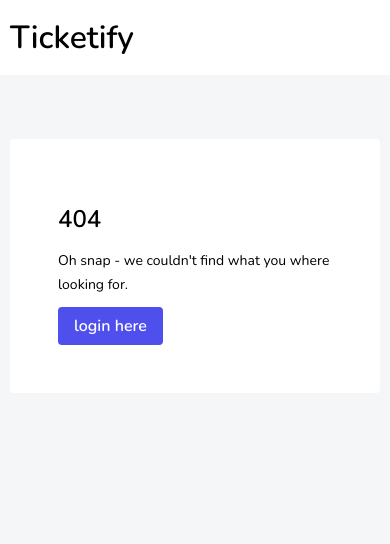
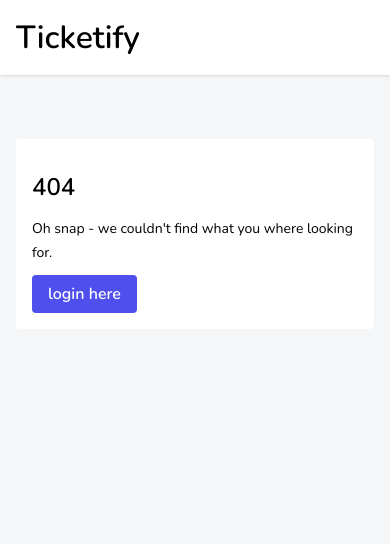
Before and after one commit to vweltje/avd-i-doorstroom-informatica, a PHP site: page /components in a window 390 px wide. Shown: the top 544 px of the page. Run offline with PHP 8.4, Linux system fonts and the light colour scheme; style sheets or scripts are compiled from the project's sources.

Commit message:
Basic responsiveness

```diff
--- a/sources/js/components/foldableList.js
+++ b/sources/js/components/foldableList.js
@@ -11,7 +11,7 @@
   setConstants() {
     this.$container = this.$element.find(container);
     this.active = false;
-    this.height = this.$container.find("ul").height();
+    this.height = this.$container.find("ul").outerHeight();
   }
 
   onTriggerClick() {
--- a/sources/scss/_utility.scss
+++ b/sources/scss/_utility.scss
@@ -10,7 +10,7 @@
   margin: 0 auto;
 
   @media screen and (max-width: $breakpointMedium) {
-    padding: 0 10px;
+    padding: 0 $spacing;
   }
 
   &.smaller {
@@ -37,4 +37,8 @@
   max-width: $breakpointExtraSmall;
   border-radius: $radii;
   margin-top: #{$spacing * 4};
+
+  @media screen and (max-width: $breakpointMedium) {
+    padding: $spacing;
+  }
 }
--- a/sources/scss/_variables.scss
+++ b/sources/scss/_variables.scss
@@ -3,12 +3,10 @@
 // --------------------------------------------------
 
 // colors
-$colorGreen: #2a4742;
 $colorLightGreen: #66c065;
 $colorRed: #f05745;
 $colorBlack: #000;
 $colorWhite: #fff;
-
 $colorLightGray: #f4f6f8;
 $colorGray: #cecece;
 $colorBlue: #4f4fed;
--- a/sources/scss/components/_foldableList.scss
+++ b/sources/scss/components/_foldableList.scss
@@ -4,7 +4,7 @@
 
 .foldable-list-container {
   position: absolute;
-  top: calc(100% + #{$spacing * 0.25});
+  top: calc(100% + #{$spacing});
   width: 100%;
   background-color: $colorWhite;
   border-radius: $radii;
@@ -13,7 +13,7 @@
   transition: ease height $transitionSpeed;
 
   ul {
-    display: flex;
+    display: block;
     list-style-type: none;
     padding: 0;
     width: 100%;
@@ -24,10 +24,7 @@
 
       a {
         width: 100%;
-        text-align: center;
-        padding: $spacing;
         display: block;
-        text-decoration: none;
       }
     }
   }
--- a/sources/scss/components/_pageHeading.scss
+++ b/sources/scss/components/_pageHeading.scss
@@ -3,8 +3,12 @@
 // --------------------------------------------------
 
 #page-heading {
+  position: sticky;
+  top: 0;
   width: 100%;
   background-color: $colorWhite;
+  z-index: 1;
+  box-shadow: 0px 0px 4px 0px rgba(0, 0, 0, 0.2);
 
   #page-heading-inner {
     display: flex;
--- a/sources/scss/components/_ticketList.scss
+++ b/sources/scss/components/_ticketList.scss
@@ -5,6 +5,10 @@
 .ticket-list {
   flex: 1;
   margin-right: #{$spacing * 2};
+
+  @media screen and (max-width: $breakpointMedium) {
+    width: 100%;
+  }
 
   &:last-of-type {
     margin-right: 0;
--- a/sources/scss/components/_ticketTable.scss
+++ b/sources/scss/components/_ticketTable.scss
@@ -5,4 +5,9 @@
 #ticket-table {
   display: flex;
   margin-top: #{$spacing * 4};
+
+  @media screen and (max-width: $breakpointMedium) {
+    flex-direction: column;
+    margin-top: #{$spacing * 2};
+  }
 }
--- a/views/components/foldableList.php
+++ b/views/components/foldableList.php
@@ -2,7 +2,7 @@
     <div class="foldable-list-container">
         <ul>
             <?php foreach ($links as $link) : ?>
-                <li><a href="<?= $link['link'] ?>"><?= $link['label'] ?></a></li>
+                <li><a class="button" href="<?= $link['link'] ?>"><?= $link['label'] ?></a></li>
             <?php endforeach; ?>
         </ul>
     </div>
--- a/views/layout.php
+++ b/views/layout.php
@@ -1,6 +1,7 @@
 <html lang="en">
     <head>
         <title>Ticketify<?= isset($pageTitle) && !empty($pageTitle) ? " | {$pageTitle}" : "" ?></title>
+        <meta name="viewport" content="width=device-width, initial-scale=1, shrink-to-fit=no">
         <link rel="icon" href="/assets/img/favicon.png" type="image/png">
         <link rel="stylesheet" href="/assets/css/style.css">
         <script type="text/javascript" src="/assets/js/main.js"></script>
```
